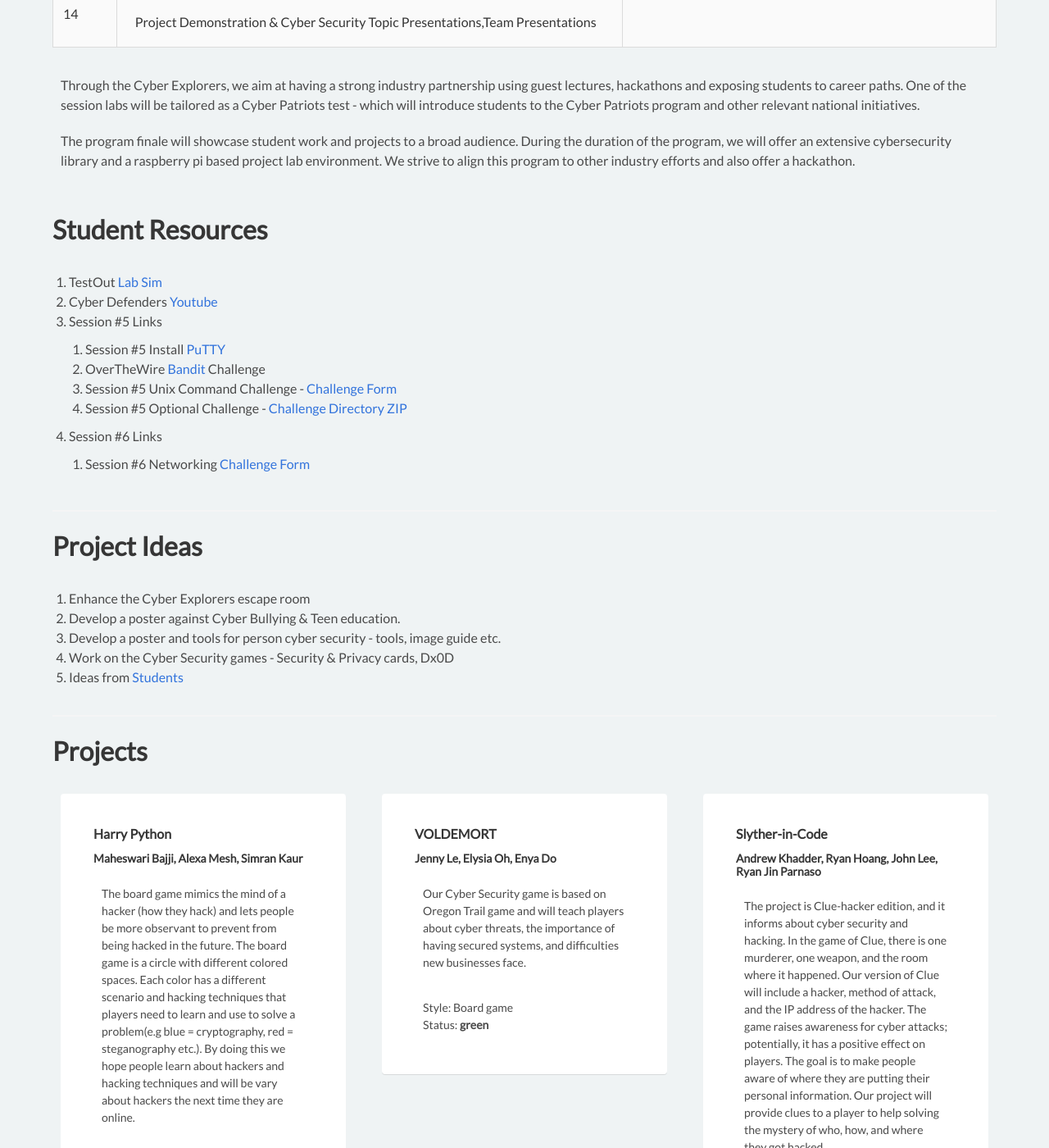
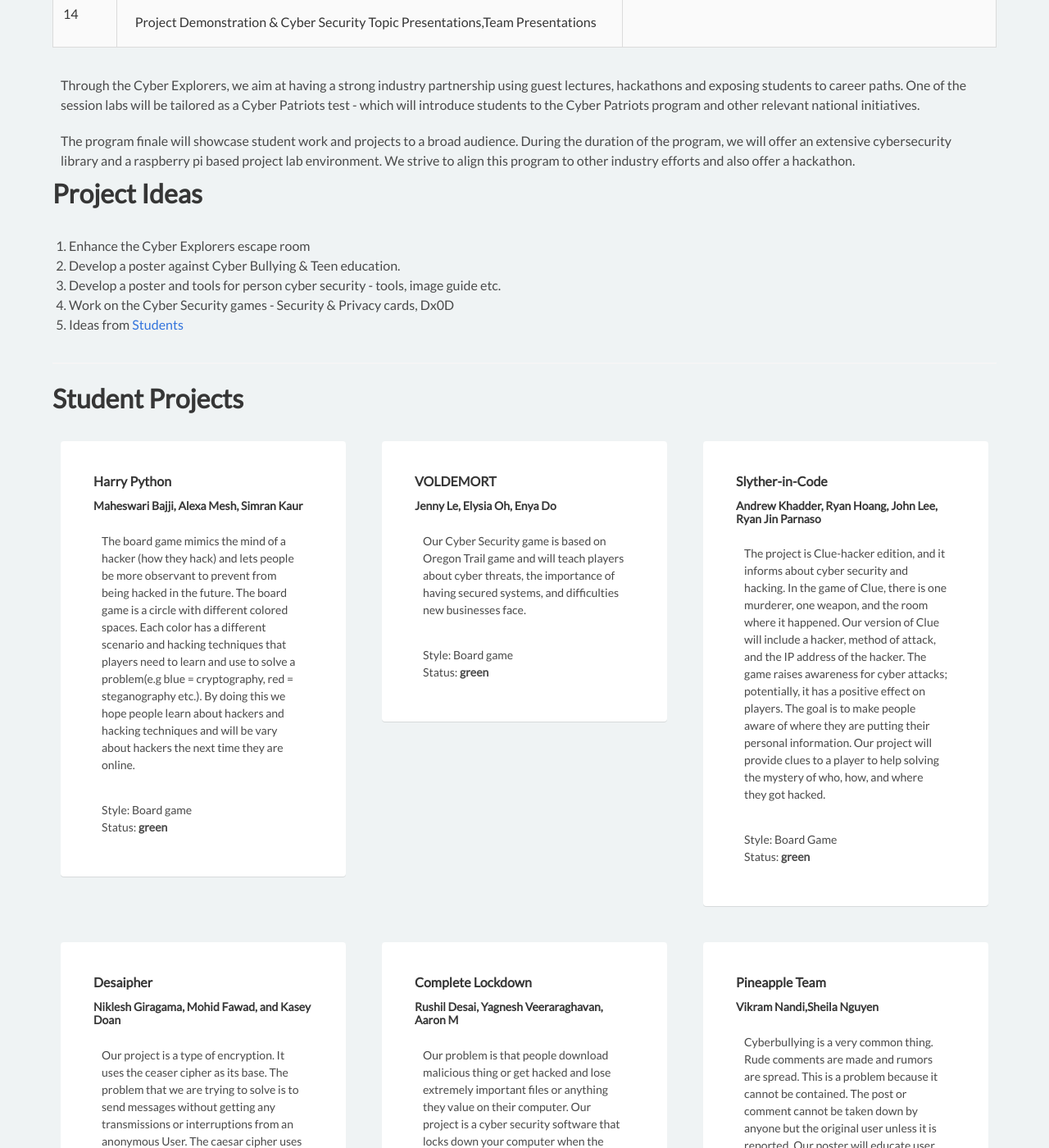
Before and after one commit to cyberdefendersprogram/www-homepage, a Jekyll site: the page built from cyberexplorers.md, in a window 1280 px wide and 1400 px high, scrolled down 2527 px. Shown: the whole window at 82% size. Built offline with Jekyll 4.4.1, drawn with Linux system fonts in a browser that asks for light colours; nearby versions of some CDN libraries.

Commit message:
Update cyberexplorers.md

```diff
--- a/cyberexplorers.md
+++ b/cyberexplorers.md
@@ -34,18 +34,6 @@ and exposing students to career paths. One of the session labs will be tailored
 
 The program finale will showcase student work and projects to a broad audience. During the duration of the program, we will offer an extensive cybersecurity library and a raspberry pi based project lab environment. We strive to align this program to other industry efforts and also offer a  hackathon.
 
-<br/>
-<h1 class="title">Student Resources </h1>
-1. TestOut [Lab Sim](https://cdn.testout.com/client-v5-1-10-555/startlabsim.html)
-2. Cyber Defenders [Youtube](https://www.youtube.com/playlist?list=PLyrH1sX4xNPYTxuS3MmowLS8hGlRpAL4R)
-3. Session #5 Links
-    1. Session #5  Install [PuTTY](https://www.putty.org/)
-    2. OverTheWire [Bandit](http://overthewire.org/wargames/bandit/bandit0.html) Challenge
-    3. Session #5 Unix Command Challenge - [Challenge Form](https://forms.gle/mdNsK3RvqnmzD7yU7)
-    4. Session #5 Optional Challenge - [Challenge Directory ZIP](http://bit.ly/cmd-challenge)
-4. Session #6 Links
-    1. Session #6 Networking [Challenge Form](http://bit.ly/explorersession6)
-<hr/>
 
 <h1 class="title">Project Ideas </h1>
 1. Enhance the Cyber Explorers escape room
@@ -57,7 +45,7 @@ The program finale will showcase student work and projects to a broad audience.
 
 <section>
 <div class="container">
-<h1 class="title">Projects</h1>
+<h1 class="title">Student Projects</h1>
 <div class="columns is-multiline is-mobile is-centered">
 {% for project in site.data.cyberexplorers-projects %}
     <div class="column is-one-third">
```
